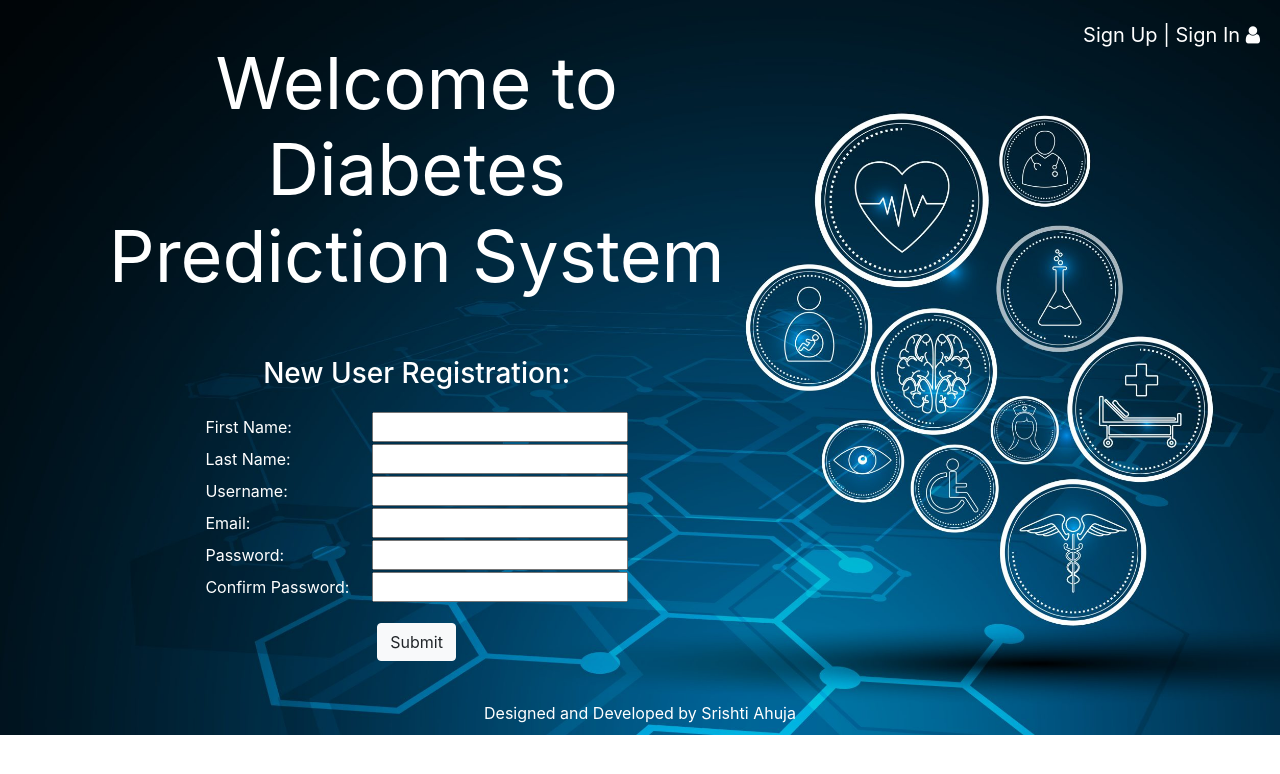
After one commit to Srishti-Ahuja/DiabetesPrediction, a Django app: page /register/ in a window 1280 px wide. The commit adds this page. Shown: the top 774 px of the page. Run offline with Django 3.2, Linux system fonts and the light colour scheme; some libraries are stand-ins or nearby versions.

Commit message:
Login\Logout implemented

```diff
--- a/DiabetesPrediction/settings.py
+++ b/DiabetesPrediction/settings.py
@@ -26,7 +26,7 @@ SECRET_KEY = 'django-insecure-gkfcyng@vvdy6qu-*_-z6yw&%x91jk%-s3!wk)*i&a5faum&@2
 # SECURITY WARNING: don't run with debug turned on in production!
 DEBUG = True
 
-ALLOWED_HOSTS = []
+ALLOWED_HOSTS = ['diabetespredictionapp.azurewebsites.net','*']
 
 
 # Application definition
--- a/DiabetesPrediction/urls.py
+++ b/DiabetesPrediction/urls.py
@@ -18,8 +18,11 @@ from django.urls import path
 from . import views
 
 urlpatterns = [
+    path('', views.home, name="home"),
     path('admin/', admin.site.urls),
-    path('', views.home),
     path('predict/', views.predict, name='predict'),
-    path('predict/result/', views.result),
+    path('predict/result/', views.result, name='result'),
+    path('register/', views.register, name='register'),
+    path('login/', views.login, name='login'),
+    path('logout/', views.logout, name='logout'),
 ]
--- a/DiabetesPrediction/views.py
+++ b/DiabetesPrediction/views.py
@@ -1,4 +1,6 @@
-from django.shortcuts import render
+from django.shortcuts import render, redirect
+from django.contrib.auth.models import User, auth
+from django.contrib import messages
 
 import pandas as pd
 import numpy as np
@@ -13,7 +15,7 @@ def predict(request):
     return render(request,'predict.html')
 
 def result(request):
-    data = pd.read_csv(r'C:\Users\ADMIN\Downloads\diabetes.csv')
+    data = pd.read_csv('https://storageblob123.blob.core.windows.net/static/dataset/diabetes.csv')
     X=data.drop("Outcome", axis=1)
     Y=data['Outcome']
 
@@ -41,3 +43,47 @@ def result(request):
         result1="Not Diabetic"
 
     return render(request,'result.html', {"result1":result1})
+
+def register(request):
+    if request.method=='POST':
+        first_name = request.POST['first_name']
+        last_name = request.POST['first_name']
+        username = request.POST['username']
+        email = request.POST['email']
+        password1 = request.POST['password1']
+        password2 = request.POST['password2']
+        flag=0
+        if password1!=password2:
+            messages.info(request, "Passwords don't match")
+            flag=1
+        if User.objects.filter(username=username).exists():
+            messages.info(request, "Username already taken")
+            flag=1
+        if User.objects.filter(email=email).exists():
+            messages.info(request, "This email is linked to an existing account")
+            flag=1
+        if flag == 1:
+            return redirect('register')
+        else:
+            user = User.objects.create_user(username=username, first_name=first_name, last_name=last_name, password=password1, email=email)
+            user.save()
+            return redirect('login')
+    else:
+        return render(request,'register.html')
+
+def login(request):
+    if request.method=='POST':
+        username = request.POST['username']
+        password = request.POST['password']
+        user = auth.authenticate(username=username, password=password)
+        if user is not None:
+            auth.login(request,user)
+            return redirect('home')
+        else:
+            messages.info(request, "Invalid Credentials")
+            return redirect('login')
+    return render(request,'login.html')
+
+def logout(request):
+    auth.logout(request)
+    return redirect('home')
--- a/templates/base.html
+++ b/templates/base.html
@@ -33,7 +33,13 @@
     </head>
     <body>
         <div class="login" style="position: fixed; right: 0px; margin: 20px; color: white; font-size: 20px;">
-            Login <i class="fa fa-user"></i>
+            {% if user.is_authenticated %}
+                <p style="color: white; ">Hey! {{user.first_name}}</i></p>
+                <a href="{% url 'logout' %}" style="color: white; text-decoration: none;">Sign Out <i class="fa fa-user"></i></a>
+            {% else %}
+                <a href="{% url 'register' %}" style="color: white; text-decoration: none; display: inline;">Sign Up | </a>
+                <a href="{% url 'login' %}" style="color: white; text-decoration: none;"> Sign In <i class="fa fa-user"></i></a>
+            {% endif %}
         </div>
         <div class="banner">
             <div class="row container-fluid">
--- a/templates/home.html
+++ b/templates/home.html
@@ -21,5 +21,10 @@
         </p>
     </div>
 
+    {% if user.is_authenticated %}
     <a href="predict" type="button" class="btn btn-light">Get Started</a>
+    {% else %}
+    <a href="login" type="button" class="btn btn-light">Get Started</a>
+    {% endif %}
+
 {% endblock %}
--- a/templates/predict.html
+++ b/templates/predict.html
@@ -6,6 +6,7 @@
 {% block content %}
 
                     <form action="result" class="bannerbody">
+                        {% csrf_token %}
                         <h3 style="margin-bottom: 20px;">Enter the following details: </h3>
 
                         <table align="center" style="text-align: left;">
@@ -26,7 +27,7 @@
                                 <td><input type="text" name="n4"></td>
                             </tr>
                             <tr>
-                                <td>Insulin in mu U/ml </td>
+                                <td>Insulin in mu U/ml: </td>
                                 <td><input type="text" name="n5"></td>
                             </tr>
                             <tr>
--- /dev/null
+++ b/templates/register.html
@@ -0,0 +1,47 @@
+{%extends 'base.html' %}
+{% load static %}
+
+{%block title %}Registration{% endblock %}
+
+{% block content %}
+
+                    <form action="" method="post" class="bannerbody">
+                        {% csrf_token %}
+                        <h3 style="margin-bottom: 20px;">New User Registration: </h3>
+
+                        <div style="margin-bottom: 20px;">
+                        {% for message in messages %}
+                            <b style="color:sandybrown;">* * * {{message}} * * *</b><br>
+                        {% endfor %}
+                        </div>
+
+                        <table align="center" style="text-align: left;">
+                            <tr>
+                                <td>First Name: </td>
+                                <td><input type="text" name="first_name"></td>
+                            </tr>
+                            <tr>
+                                <td>Last Name: </td>
+                                <td><input type="text" name="last_name"></td>
+                            </tr>
+                            <tr>
+                                <td>Username: </td>
+                                <td><input type="text" name="username"></td>
+                            </tr>
+                            <tr>
+                                <td>Email: </td>
+                                <td><input type="text" name="email"></td>
+                            </tr>
+                            <tr>
+                                <td>Password: </td>
+                                <td><input type="text" name="password1"></td>
+                            </tr>
+                            <tr>
+                                <td>Confirm Password: &emsp;</td>
+                                <td><input type="text" name="password2"></td>
+                            </tr>
+                        </table>
+                        <input type="submit" value="Submit" class="btn btn-light" style="margin:20px 0px">
+                    </form>
+
+{% endblock %}
--- a/templates/result.html
+++ b/templates/result.html
@@ -5,7 +5,7 @@
 
 {% block content %}
 
-    <h3 style="margin-bottom: 20px;">Result: {{result1}}</h3>
+    <h3 style="margin-bottom: 20px; color:sandybrown;">Result: {{result1}}</h3>
 
     {% if result1 == "Diabetic" %}
     <div class="row">
@@ -21,7 +21,7 @@
                 Thus you must keep consult a doctor regularly to manage the disease so that you can have control over it before
                 it gets control over you.
             </p>
-            <a href="predict" type="button" class="btn btn-light" style="margin-bottom: 20px;">Test Again</a>
+            <a href="{% url 'predict' %}" type="button" class="btn btn-light" style="margin-bottom: 20px;">Test Again</a>
         </div>
     </div>
     {% endif %}
@@ -39,7 +39,7 @@
             <p>Diabetes is a chronic diseases and a comorbidity that can give rise to many undesirable health conditions.
                 Thus you must keep getting tested regularly so that you can have control over it before it gets control over you.
             </p>
-            <a href="predict" type="button" class="btn btn-light" style="margin-bottom: 20px;">Test Again</a>
+            <a href="{% url 'predict' %}" type="button" class="btn btn-light" style="margin-bottom: 20px;">Test Again</a>
         </div>
     </div>
     {% endif %}
```
Also changed, not shown: templates/login.html (added, +30 -0 lines), db.sqlite3.
